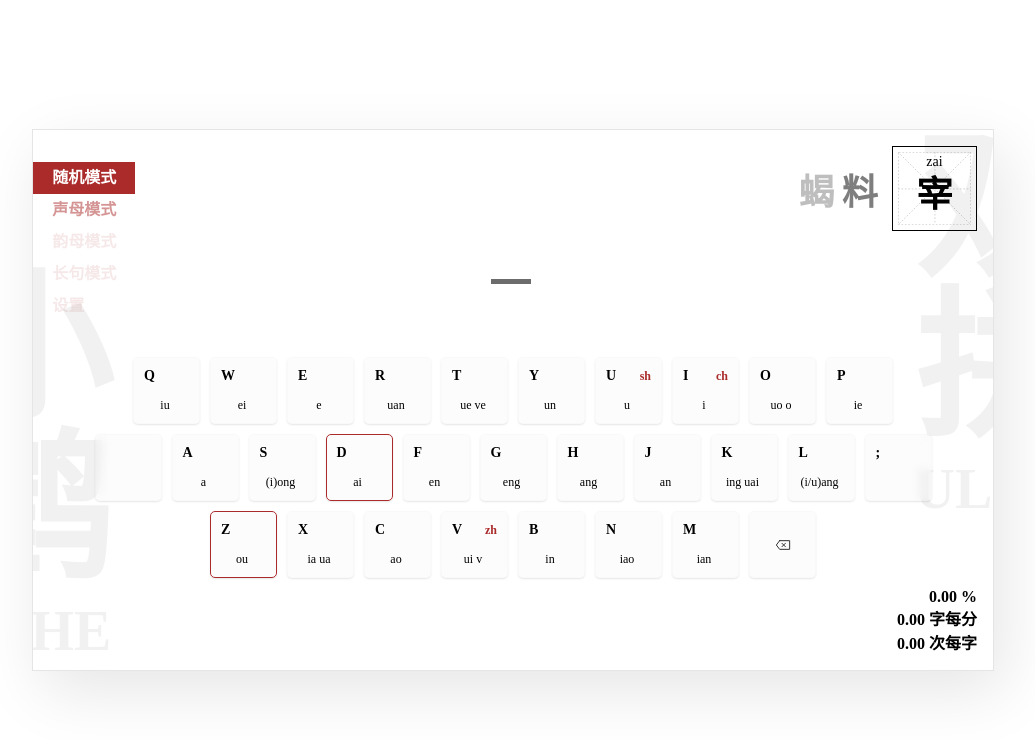
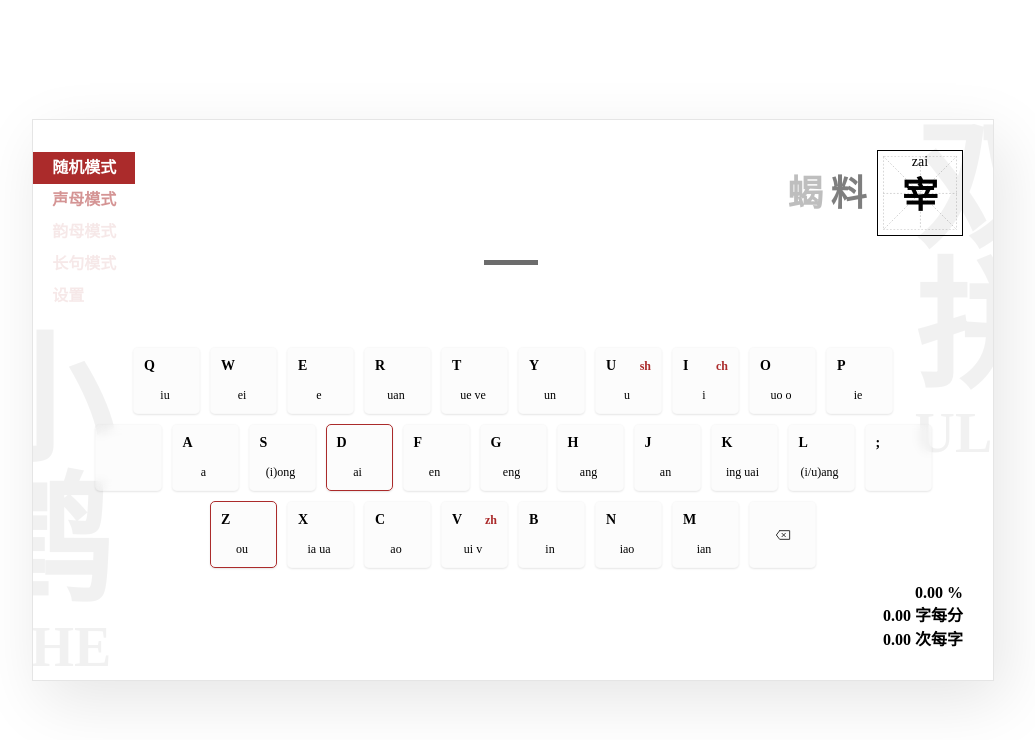
Before and after one commit to Yidadaa/shuangpin, a Vue app: page / in a window 1280 px wide. Shown: the top 740 px of the page, without its empty margins (127-1162 px from the left). Built offline with nearby package versions, Linux system fonts and the light colour scheme.

Commit message:
refactor: replace em with px

```diff
--- a/src/components/Background.vue
+++ b/src/components/Background.vue
@@ -14,7 +14,12 @@ const props = defineProps<BgProps>();
 
 <template>
   <div class="background">
-    <div v-for="([name, item], i) in Object.entries(props)" :key="i" :class="name" class="bg-side">
+    <div
+      v-for="([name, item], i) in Object.entries(props)"
+      :key="i"
+      :class="name"
+      class="bg-side"
+    >
       <div class="chars">
         <div v-for="(char, ci) in item.chars" :key="ci" class="char">
           {{ char }}
@@ -48,11 +53,11 @@ const props = defineProps<BgProps>();
     opacity: 0.05;
 
     .chars {
-      font-size: 10em;
+      font-size: 140px;
     }
 
     .shuangpin {
-      padding: 0.2em 0;
+      padding: 5px 0;
       font-size: 3.5em;
       width: 3.5em;
     }
--- a/src/components/Hanzi.vue
+++ b/src/components/Hanzi.vue
@@ -1,38 +1,41 @@
 <script setup lang="ts">
-import { effect, ref } from 'vue';
-import { useStore } from '../store';
-import { getPinyinOf } from '../utils/hanzi';
-import { randomChoice } from '../utils/number'
+import { effect, ref } from "vue";
+import { useStore } from "../store";
+import { getPinyinOf } from "../utils/hanzi";
+import { randomChoice } from "../utils/number";
 
 const props = defineProps<{
-  hanziSeq: string[]
-}>()
+  hanziSeq: string[];
+}>();
 
-const pinyin = ref('')
-const currentHanzi = ref()
-const settings = useStore().settings
+const pinyin = ref("");
+const currentHanzi = ref();
+const settings = useStore().settings;
 
 effect(() => {
   // eslint-disable-next-line vue/no-mutating-props
-  currentHanzi.value = props.hanziSeq.pop()
+  currentHanzi.value = props.hanziSeq.pop();
   if (settings.enablePinyinHint) {
-    pinyin.value = getPinyinOf(currentHanzi.value).at(0) ?? ''
+    pinyin.value = getPinyinOf(currentHanzi.value).at(0) ?? "";
   }
-})
-
+});
 </script>
 
 <template>
   <div class="displayer">
     <div
-      v-for="(item, i) in hanziSeq" :key="i" class="follow-item"
-      :style="`opacity: ${i / 4};transform: translateX(-${(hanziSeq.length - i + 1) * 120}%);`"
+      v-for="(item, i) in hanziSeq"
+      :key="i"
+      class="follow-item"
+      :style="`opacity: ${i / 4};transform: translateX(-${
+        (hanziSeq.length - i + 1) * 120
+      }%);`"
     >
       {{ item }}
     </div>
     <div class="current-outset">
       <div class="current-item">
-        <img class="mi-bg" src="../assets/mi-bg.svg">
+        <img class="mi-bg" src="../assets/mi-bg.svg" />
         <div class="pinyin">
           {{ pinyin }}
         </div>
@@ -63,21 +66,21 @@ effect(() => {
 
   .current-outset {
     border: 1px solid var(--black);
-    padding: 0.3em;
+    padding: 5px;
   }
 
   .follow-item {
     font-size: 36px;
     font-weight: bold;
-    margin-right: 0.8rem;
-    margin-top: 0.1rem;
+    margin-right: 10px;
+    margin-top: -6px;
     position: absolute;
     right: 0;
-    transition: all ease .3s;
+    transition: all ease 0.3s;
   }
 
   .current-item {
-    @size: 3em;
+    @size: 54px;
     height: @size;
     width: @size;
 
@@ -86,7 +89,7 @@ effect(() => {
     align-items: center;
     position: relative;
 
-    padding: 0.8em;
+    padding: 10px;
     border-radius: 0px;
 
     .mi-bg {
@@ -100,7 +103,7 @@ effect(() => {
     .pinyin {
       font-size: 14px;
       position: absolute;
-      top: 2px;
+      top: -2px;
     }
 
     .hanzi {
--- a/src/components/Pinyin.vue
+++ b/src/components/Pinyin.vue
@@ -1,11 +1,10 @@
 <script lang="ts" setup>
-import { computed } from 'vue';
-import { defineProps } from 'vue'
+import { computed } from "vue";
+import { defineProps } from "vue";
 
 const props = defineProps<{
-  chars: string[]
-}>()
-
+  chars: string[];
+}>();
 </script>
 
 <template>
@@ -21,12 +20,12 @@ const props = defineProps<{
 .pinyin-input {
   display: flex;
   font-weight: bold;
-  font-size: 5em;
+  font-size: 60px;
 
   .cursor {
     position: relative;
-    min-height: 1.1em;
-    min-width: 0.5em;
+    min-height: 70px;
+    min-width: 54px;
     text-align: center;
     line-height: 1;
 
@@ -46,11 +45,9 @@ const props = defineProps<{
     }
 
     &:last-child::after {
-      animation: alternate infinite .6s blink;
+      animation: alternate infinite 0.6s blink;
     }
   }
-
-
 }
 
 @keyframes blink {
--- a/src/components/SingleMode.vue
+++ b/src/components/SingleMode.vue
@@ -1,141 +1,161 @@
 <script setup lang="ts">
-import Keyboard from '../components/Keyboard.vue';
-import Hanzi from '../components/Hanzi.vue';
-import Pinyin from '../components/Pinyin.vue'
-import TypeSummary from '../components/TypeSummary.vue'
-import MenuList from '../components/MenuList.vue';
+import Keyboard from "../components/Keyboard.vue";
+import Hanzi from "../components/Hanzi.vue";
+import Pinyin from "../components/Pinyin.vue";
+import TypeSummary from "../components/TypeSummary.vue";
+import MenuList from "../components/MenuList.vue";
 
-import { onActivated, onDeactivated, onMounted, onUnmounted, ref, watchPostEffect } from 'vue';
-import { matchSpToPinyin } from '../utils/keyboard';
-import { useStore } from '../store'
-import { computed } from 'vue';
-import { getPinyinOf } from '../utils/hanzi';
-import { TypingSummary } from '../utils/summary'
-import { followKeys, leadKeys } from '../utils/pinyin';
-import { randInt, randomChoice } from '../utils/number';
+import {
+  onActivated,
+  onDeactivated,
+  onMounted,
+  onUnmounted,
+  ref,
+  watchPostEffect,
+} from "vue";
+import { matchSpToPinyin } from "../utils/keyboard";
+import { useStore } from "../store";
+import { computed } from "vue";
+import { getPinyinOf } from "../utils/hanzi";
+import { TypingSummary } from "../utils/summary";
+import { followKeys, leadKeys } from "../utils/pinyin";
+import { randInt, randomChoice } from "../utils/number";
 
 export interface SingleModeProps {
-  nextChar?: () => string
-  hanziList?: string[]
-  onValidInput?: (result: boolean) => void
-  mode?: "Lead" | "Follow"
+  nextChar?: () => string;
+  hanziList?: string[];
+  onValidInput?: (result: boolean) => void;
+  mode?: "Lead" | "Follow";
 }
 
 function nextChar() {
   if (!props.mode) {
-    return props.nextChar?.() ?? ''
+    return props.nextChar?.() ?? "";
   }
-  return props.hanziList?.[randInt(props.hanziList?.length)] ?? ''
+  return props.hanziList?.[randInt(props.hanziList?.length)] ?? "";
 }
 
-const pinyin = ref<string[]>([])
+const pinyin = ref<string[]>([]);
 
 const store = useStore();
-const props = defineProps<SingleModeProps>()
-const hanziSeq = ref(new Array(4).fill(0).map(() => nextChar()))
-const isValid = ref(false)
+const props = defineProps<SingleModeProps>();
+const hanziSeq = ref(new Array(4).fill(0).map(() => nextChar()));
+const isValid = ref(false);
 
-const summary = ref(new TypingSummary())
+const summary = ref(new TypingSummary());
 
 const keys = {
-  "Lead": leadKeys,
-  "Follow": followKeys,
-  "": [] as string[]
-}[props.mode ?? '']
+  Lead: leadKeys,
+  Follow: followKeys,
+  "": [] as string[],
+}[props.mode ?? ""];
 
-const progresses = computed(() => keys.map(v => {
-  return {
-    key: v,
-    progress: store.getProgress(v)
-  }
-}))
+const progresses = computed(() =>
+  keys.map((v) => {
+    return {
+      key: v,
+      progress: store.getProgress(v),
+    };
+  })
+);
 
 const listMenuItems = computed(() => {
-  return progresses.value.map(v => `${v.key.toUpperCase()} ${(store.getAccuracy(v.key) * 100).toFixed(2)}%`)
-})
+  return progresses.value.map(
+    (v) =>
+      `${v.key.toUpperCase()} ${(store.getAccuracy(v.key) * 100).toFixed(2)}%`
+  );
+});
 
 const menuIndex = computed(() => {
-  if (props.mode === 'Lead') {
-    return store.currentLeadIndex
-  } else if (props.mode === 'Follow') {
-    return store.currentFollowIndex
+  if (props.mode === "Lead") {
+    return store.currentLeadIndex;
+  } else if (props.mode === "Follow") {
+    return store.currentFollowIndex;
   }
   return -1;
-})
+});
 
 function onMenuChange(i: number) {
-  if (props.mode === 'Lead') {
-    store.currentLeadIndex = i
-  } else if (props.mode === 'Follow') {
-    store.currentFollowIndex = i
+  if (props.mode === "Lead") {
+    store.currentLeadIndex = i;
+  } else if (props.mode === "Follow") {
+    store.currentFollowIndex = i;
   }
 }
 
 watchPostEffect(() => {
   for (let i = 0; i < 4; ++i) {
-    hanziSeq.value.unshift(nextChar())
-    hanziSeq.value.pop()
+    hanziSeq.value.unshift(nextChar());
+    hanziSeq.value.pop();
   }
-})
+});
 
 function onKeyPressed() {
-  summary.value.onKeyPressed()
+  summary.value.onKeyPressed();
 }
 
 onActivated(() => {
-  document.addEventListener('keypress', onKeyPressed)
-})
+  document.addEventListener("keypress", onKeyPressed);
+});
 
 onDeactivated(() => {
-  document.removeEventListener('keypress', onKeyPressed)
-})
+  document.removeEventListener("keypress", onKeyPressed);
+});
 
 const answer = computed(() => {
-  const pys = getPinyinOf(hanziSeq.value.at(-1) ?? '')
-  return pys.at(0) ?? ''
-})
+  const pys = getPinyinOf(hanziSeq.value.at(-1) ?? "");
+  return pys.at(0) ?? "";
+});
 
 const hints = computed(() => {
-  return (store.mode.py2sp.get(answer.value) ?? '').split('')
-})
+  return (store.mode.py2sp.get(answer.value) ?? "").split("");
+});
 
 function onSeq([lead, follow]: [string?, string?]) {
-  const res = matchSpToPinyin(store.mode, lead as Char, follow as Char, answer.value)
+  const res = matchSpToPinyin(
+    store.mode,
+    lead as Char,
+    follow as Char,
+    answer.value
+  );
 
   if (!!lead && !!follow) {
-    props.onValidInput?.(res.valid)
-    store.updateProgressOnValid(res.lead, res.follow, res.valid)
+    props.onValidInput?.(res.valid);
+    store.updateProgressOnValid(res.lead, res.follow, res.valid);
   }
 
   const fullInput = !!lead && !!follow;
   if (fullInput) {
-    summary.value.onValid(res.valid)
+    summary.value.onValid(res.valid);
   }
 
-  pinyin.value = [res.lead, res.follow].filter(v => !!v) as string[]
+  pinyin.value = [res.lead, res.follow].filter((v) => !!v) as string[];
 
-  isValid.value = res.valid
+  isValid.value = res.valid;
 
-  return res.valid
+  return res.valid;
 }
 
 watchPostEffect(() => {
   if (isValid.value) {
     setTimeout(() => {
-      hanziSeq.value.unshift(nextChar())
-      hanziSeq.value.pop()
-      pinyin.value = []
-      isValid.value = false
-    }, 100)
+      hanziSeq.value.unshift(nextChar());
+      hanziSeq.value.pop();
+      pinyin.value = [];
+      isValid.value = false;
+    }, 100);
   }
-})
-
+});
 </script>
 
 <template>
   <div class="home-page">
     <div class="single-menu">
-      <menu-list :items="listMenuItems" :index="menuIndex" @menu-change="onMenuChange" />
+      <menu-list
+        :items="listMenuItems"
+        :index="menuIndex"
+        @menu-change="onMenuChange"
+      />
     </div>
 
     <div class="input-area">
@@ -149,14 +169,18 @@ watchPostEffect(() => {
     <Keyboard :valid-seq="onSeq" :hints="hints" />
 
     <div class="summary">
-      <TypeSummary :speed="summary.hanziPerMinutes" :accuracy="summary.accuracy" :avgpress="summary.pressPerHanzi" />
+      <TypeSummary
+        :speed="summary.hanziPerMinutes"
+        :accuracy="summary.accuracy"
+        :avgpress="summary.pressPerHanzi"
+      />
     </div>
   </div>
 </template>
 
 <style lang="less">
-@import '../styles/color.less';
-@import '../styles/var.less';
+@import "../styles/color.less";
+@import "../styles/var.less";
 
 .home-page {
   display: flex;
@@ -167,12 +191,12 @@ watchPostEffect(() => {
 .single-menu {
   position: absolute;
   top: 0;
-  left: 7em;
+  left: 100px;
 }
 
 .input-area {
-  margin-bottom: 2em;
-  height: 10em;
+  margin-bottom: 32px;
+  height: 160px;
   display: flex;
   align-items: center;
 }
--- a/src/pages/Settings.vue
+++ b/src/pages/Settings.vue
@@ -97,10 +97,10 @@ function onModeChange(i: number) {
   align-items: center;
 
   .settings {
-    padding-top: 2em;
+    padding-top: 32px;
     display: grid;
     grid-template-columns: repeat(2, 1fr);
-    gap: 1em 2em;
+    gap: 16px 32px;
   }
 
   .setting-item {
@@ -110,13 +110,14 @@ function onModeChange(i: number) {
 
     .setting-name {
       color: @primary-color;
-      margin-right: 1em;
+      margin-right: 16px;
     }
   }
 
   .mode-setting {
     align-items: baseline;
     max-height: 6em;
+    margin-bottom: 2px;
 
     .setting-name {
       height: 2em;
--- a/src/styles/var.less
+++ b/src/styles/var.less
@@ -1,4 +1,4 @@
-@app-padding: 1em;
+@app-padding: 30px;
 @page-width: 90vw;
 @page-max-width: 900px;
-@page-height: 30em;
+@page-height: 500px;
```
Also changed, not shown: src/components/MenuList.vue (+51 -33 lines), src/components/ModeConfig.vue (+10 -10 lines), src/pages/PragraphMode.vue (+18 -18 lines).
